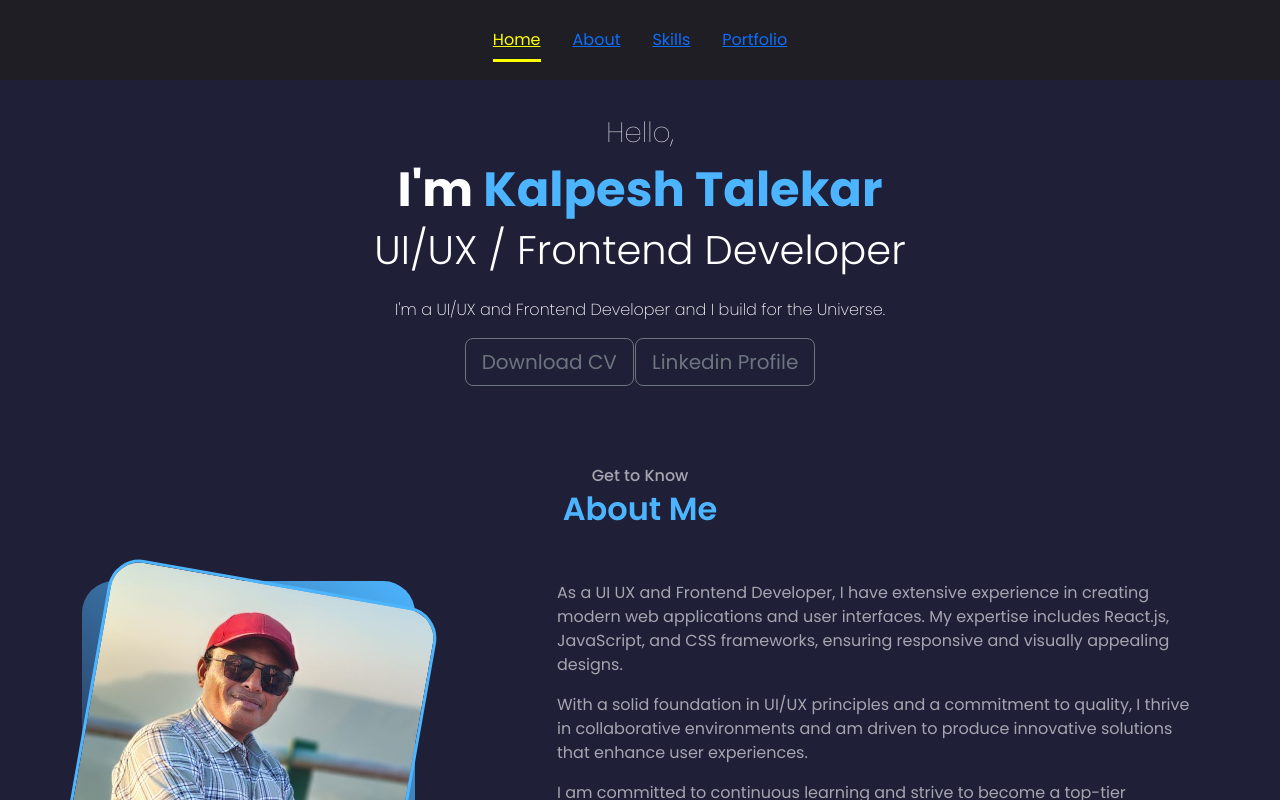
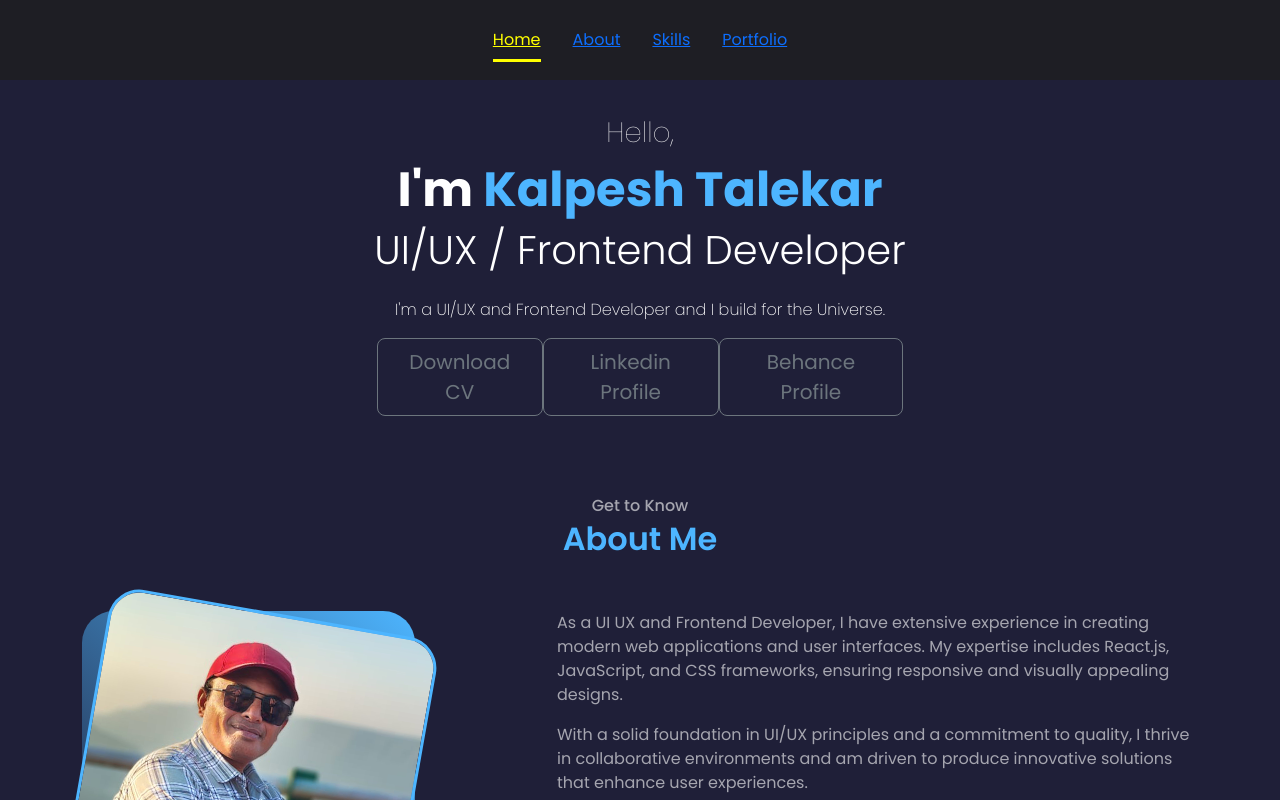
Before and after one commit to Kalp830/portfolio-website-react, a React (Vite) app: page / in a window 1280 px wide. Shown: the top 800 px of the page. Built offline with nearby package versions, Linux system fonts and the light colour scheme.

Commit message:
Added button

```diff
--- a/src/components/intro/Intro.jsx
+++ b/src/components/intro/Intro.jsx
@@ -22,9 +22,10 @@ const Intro = () => {
 I'm a UI/UX and Frontend Developer and I build for the Universe.
                   </p>
                 </div>
-                <div className="downloadBtn d-flex justify-content-between m-auto col-md-4">
+                <div className="downloadBtn d-flex justify-content-between m-auto col-md-6">
                   <a href={Pdf} download className="btn btn-lg btn-outline-secondary mr-5">Download CV</a>
                   <a href="https://www.linkedin.com/in/kalpesh-talekar-05533794/" target="_blank" className="btn btn-lg btn-outline-secondary ml-3">Linkedin Profile</a>
+                  <a href="https://www.behance.net/kalpesh2283" target="_blank" className="btn btn-lg btn-outline-secondary ml-3">Behance Profile</a>
 
                 </div>
                 {/* <div className="header__profile-image-container clearfix">
```
